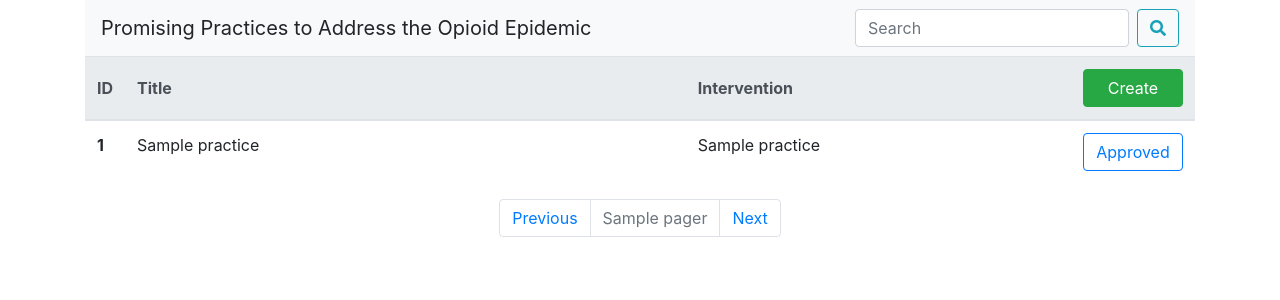
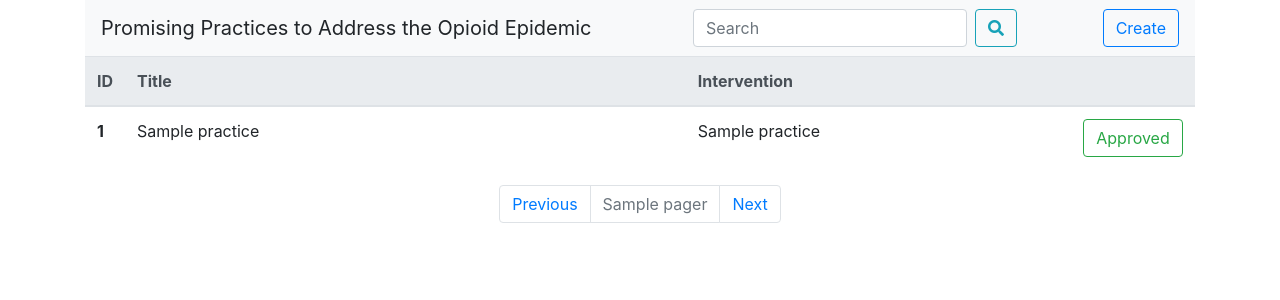
Before and after one commit to antonrudnev/promising_practices, a Flask app: template templates/list_practices.html in a window 1280 px wide. Shown: the top 300 px of the page. Run offline with Flask 2, Linux system fonts and the light colour scheme; the template is opened without the code that fills it: most values are stand-ins (such as "Sample title", 1, 10 or a date in 2020); some libraries are stand-ins or nearby versions.

Commit message:
Minor design changes

```diff
--- a/templates/list_practices.html
+++ b/templates/list_practices.html
@@ -18,6 +18,7 @@
                 <input class="form-control mr-sm-2" type="search" placeholder="Search" aria-label="Search" name="query" value="{% if query != "*:*" %}{{ query }}{% else %}{% endif %}">
                 <button class="btn btn-outline-info" type="submit"><i class="fas fa-search"></i></button>
             </form>
+            <a class="btn btn-outline-primary" href="/practice/create?page={{ page }}&query={{ query }}&last={{ pager[-1] }}">Create</a>
         </nav>
         <table class="table">
             <thead class="thead-light">
@@ -25,7 +26,7 @@
                     <th class="align-middle" scope="col">ID</th>
                     <th class="align-middle" scope="col" style="width: 60%">Title</th>
                     <th class="align-middle" scope="col" style="width: 40%">Intervention</th>
-                    <th class="align-middle" scope="col"><a class="btn btn-success" href="/practice/create?page={{ page }}&query={{ query }}&last={{ pager[-1] }}" style="width: 100px;">Create</a></th>
+                    <th class="align-middle" scope="col"></th>
                 </tr>
             </thead>
             <tbody>
@@ -36,7 +37,7 @@
                         <td>{{ practice.name_of_intervention }}</td>
                         <td>
                             {% if practice.status == "APPROVED" %}
-                                {% set status_btn = "btn-outline-primary" %}
+                                {% set status_btn = "btn-outline-success" %}
                             {% elif practice.status == "REVOKED" %}
                                 {% set status_btn = "btn-warning" %}
                             {% else %}
```
